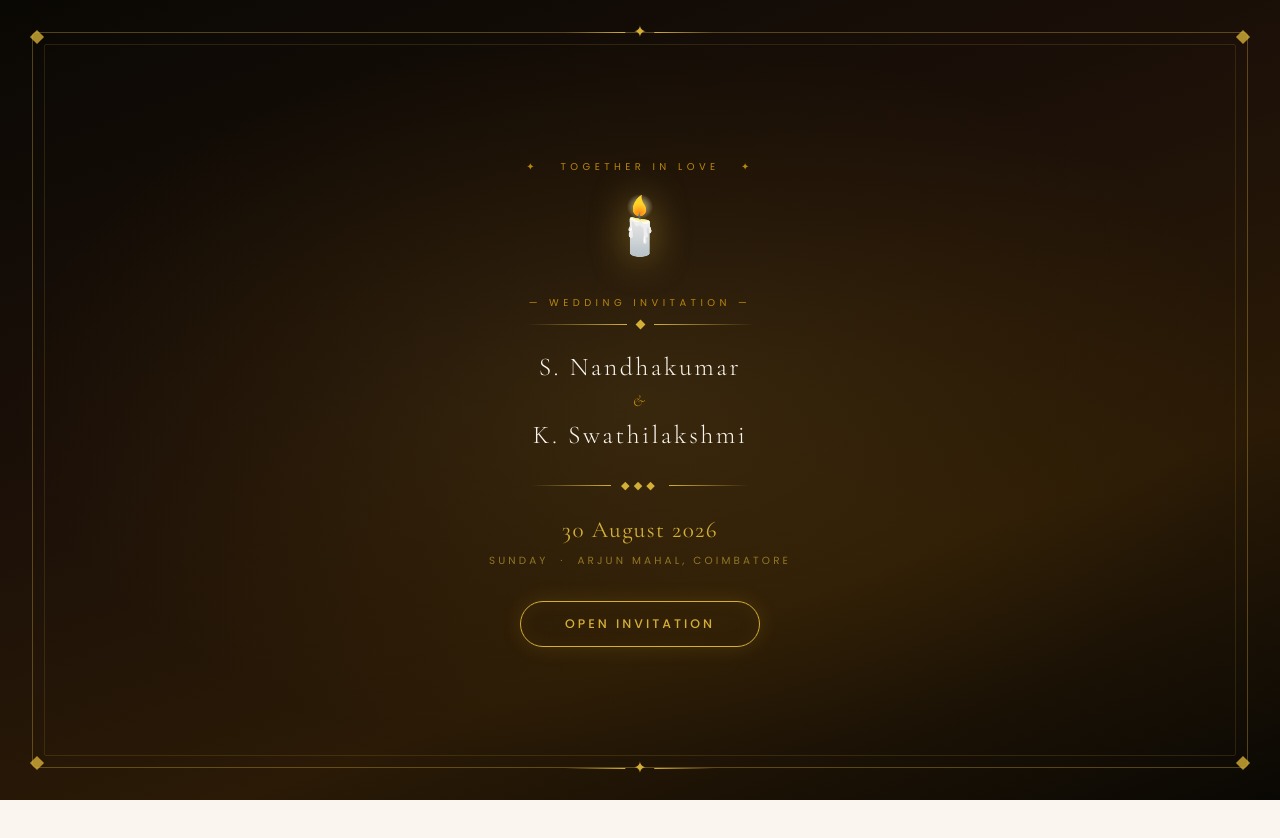
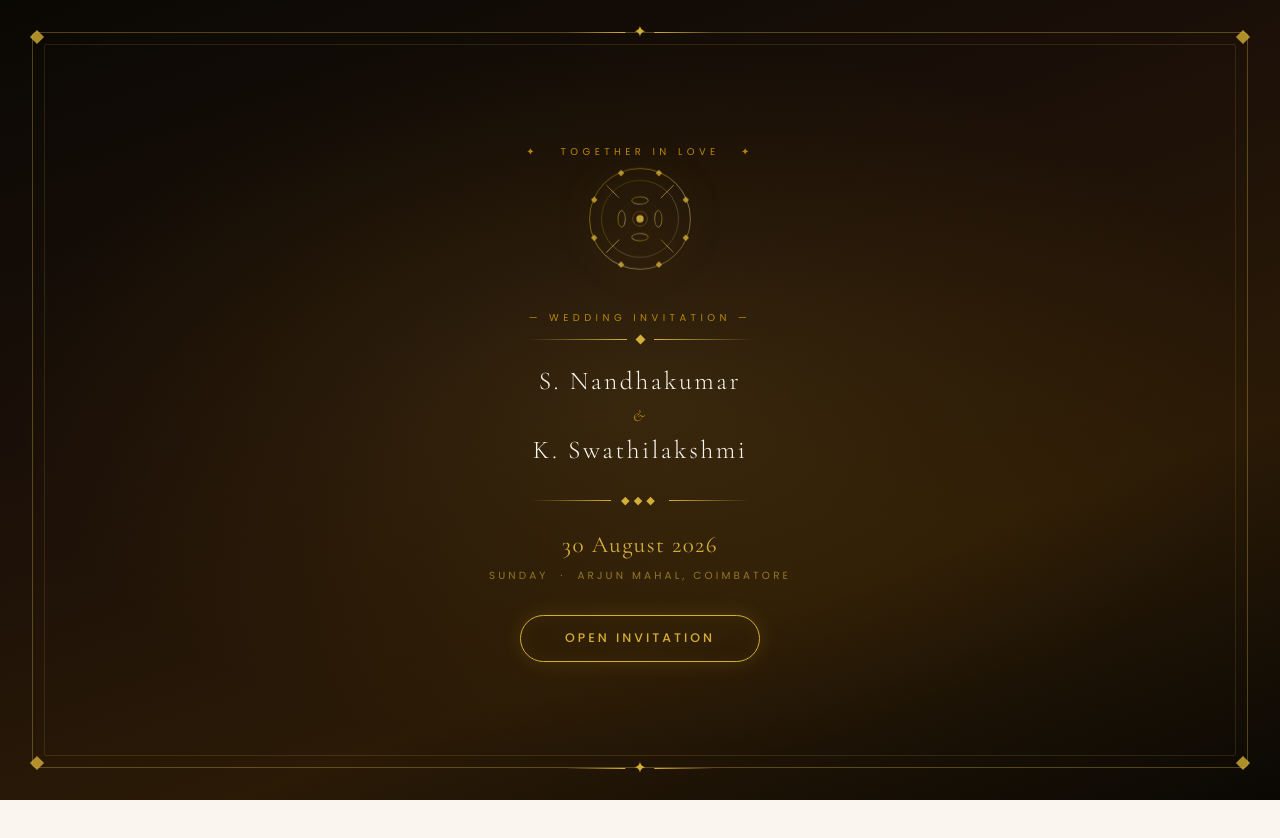
Before and after one commit to VarshiniJayakumar/swathi-wed, a React (Vite) app in the folder wedding-invitation/: page / in a window 1280 px wide. Shown: the top 838 px of the page. Built offline with nearby package versions, Linux system fonts and the light colour scheme; a web font is replaced by a local one.

Commit message:
feat: replace candle with SVG gold mandala on opening screen

```diff
--- a/wedding-invitation/src/components/OpeningScreen.jsx
+++ b/wedding-invitation/src/components/OpeningScreen.jsx
@@ -103,14 +103,50 @@ export default function OpeningScreen({ onOpen }) {
           }}>✦ &nbsp; Together in Love &nbsp; ✦</span>
         </div>
 
-        {/* Decorative icon */}
-        <div style={{ ...a('0.25s'), marginBottom:'0.8rem' }}>
-          <span style={{
-            fontSize:'clamp(2.5rem,6vw,3.5rem)',
-            display:'block',
-            filter:'drop-shadow(0 0 18px rgba(212,175,55,0.6))',
-            animation:'float 4s ease-in-out infinite',
-          }}>🕯️</span>
+        {/* Decorative SVG mandala ring */}
+        <div style={{ ...a('0.25s'), marginBottom:'1rem' }}>
+          <svg viewBox="0 0 120 120" width="110" height="110" style={{
+            display:'block', margin:'0 auto',
+            filter:'drop-shadow(0 0 16px rgba(212,175,55,0.5))',
+            animation:'float 5s ease-in-out infinite',
+          }}>
+            <defs>
+              <linearGradient id="goldGrad" x1="0%" y1="0%" x2="100%" y2="100%">
+                <stop offset="0%"   stopColor="#B8860B"/>
+                <stop offset="40%"  stopColor="#FFD700"/>
+                <stop offset="60%"  stopColor="#FFF8DC"/>
+                <stop offset="100%" stopColor="#B8860B"/>
+              </linearGradient>
+            </defs>
+            {/* Outer circle */}
+            <circle cx="60" cy="60" r="55" fill="none" stroke="url(#goldGrad)" strokeWidth="0.8" opacity="0.6"/>
+            {/* Inner circle */}
+            <circle cx="60" cy="60" r="42" fill="none" stroke="url(#goldGrad)" strokeWidth="0.6" opacity="0.4"/>
+            {/* 8 petal lines */}
+            {Array.from({length:8},(_,i)=>{
+              const angle = (i*45)*Math.PI/180;
+              const x1=60+32*Math.cos(angle), y1=60+32*Math.sin(angle);
+              const x2=60+52*Math.cos(angle), y2=60+52*Math.sin(angle);
+              return <line key={i} x1={x1} y1={y1} x2={x2} y2={y2} stroke="url(#goldGrad)" strokeWidth="0.8" opacity="0.7"/>;
+            })}
+            {/* 8 small diamonds on outer ring */}
+            {Array.from({length:8},(_,i)=>{
+              const angle = (i*45+22.5)*Math.PI/180;
+              const cx=60+54*Math.cos(angle), cy=60+54*Math.sin(angle);
+              return <rect key={i} x={cx-2.5} y={cy-2.5} width="5" height="5" fill="#D4AF37" opacity="0.8" transform={`rotate(45,${cx},${cy})`}/>;
+            })}
+            {/* 4 lotus petals */}
+            {Array.from({length:4},(_,i)=>{
+              const angle = (i*90)*Math.PI/180;
+              const px=60+20*Math.cos(angle), py=60+20*Math.sin(angle);
+              return <ellipse key={i} cx={px} cy={py} rx="9" ry="4"
+                fill="none" stroke="url(#goldGrad)" strokeWidth="0.8" opacity="0.6"
+                transform={`rotate(${i*90+90},${px},${py})`}/>;
+            })}
+            {/* Center dot */}
+            <circle cx="60" cy="60" r="4" fill="#D4AF37" opacity="0.9"/>
+            <circle cx="60" cy="60" r="8" fill="none" stroke="#D4AF37" strokeWidth="0.6" opacity="0.5"/>
+          </svg>
         </div>
 
         {/* Wedding of label */}
```
